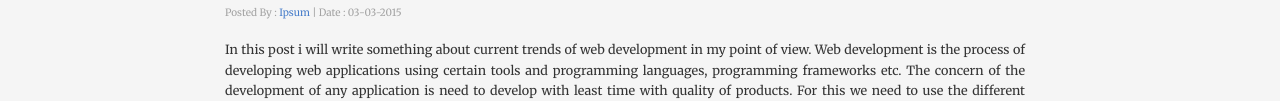
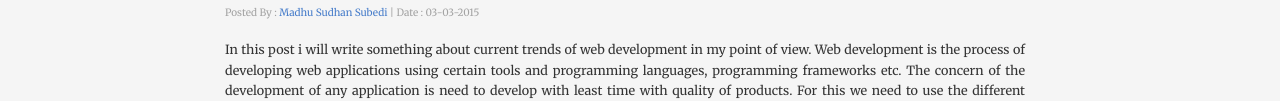
Before and after one commit to madhusudhan1234/Portfolio, a plain HTML site: page index.html at #!/blog/web-trends in a window 1280 px wide. Shown: the part 787-888 px from the top of the page. Drawn offline with nearby package versions, Linux system fonts and the light colour scheme; some packages are replaced by stand-ins of ours; a web font is replaced by a local one.

Commit message:
Changing Author Name

```diff
--- a/pages/blog_single1.html
+++ b/pages/blog_single1.html
@@ -6,7 +6,7 @@
             <div class="blog-head">
                 <div class="blog-top">
                     <a href="blog_single1.html"><img src="https://madhusudhansubedi.files.wordpress.com/2016/02/cro-2.png" class="img-responsive" alt="Current Web Development Trends, Madhu Sudhan Subedi"/></a>
-                    <h5>Posted By : <a href="blog_single1.html">Ipsum</a> | Date : 03-03-2015</h5>
+                    <h5>Posted By : <a href="blog_single1.html">Madhu Sudhan Subedi</a> | Date : 03-03-2015</h5>
                     <p>In this post i will write something about current trends of web development in my point
                         of view. Web development is the process of developing web applications using certain tools
                         and programming languages, programming frameworks etc. The concern of the development of any
```
